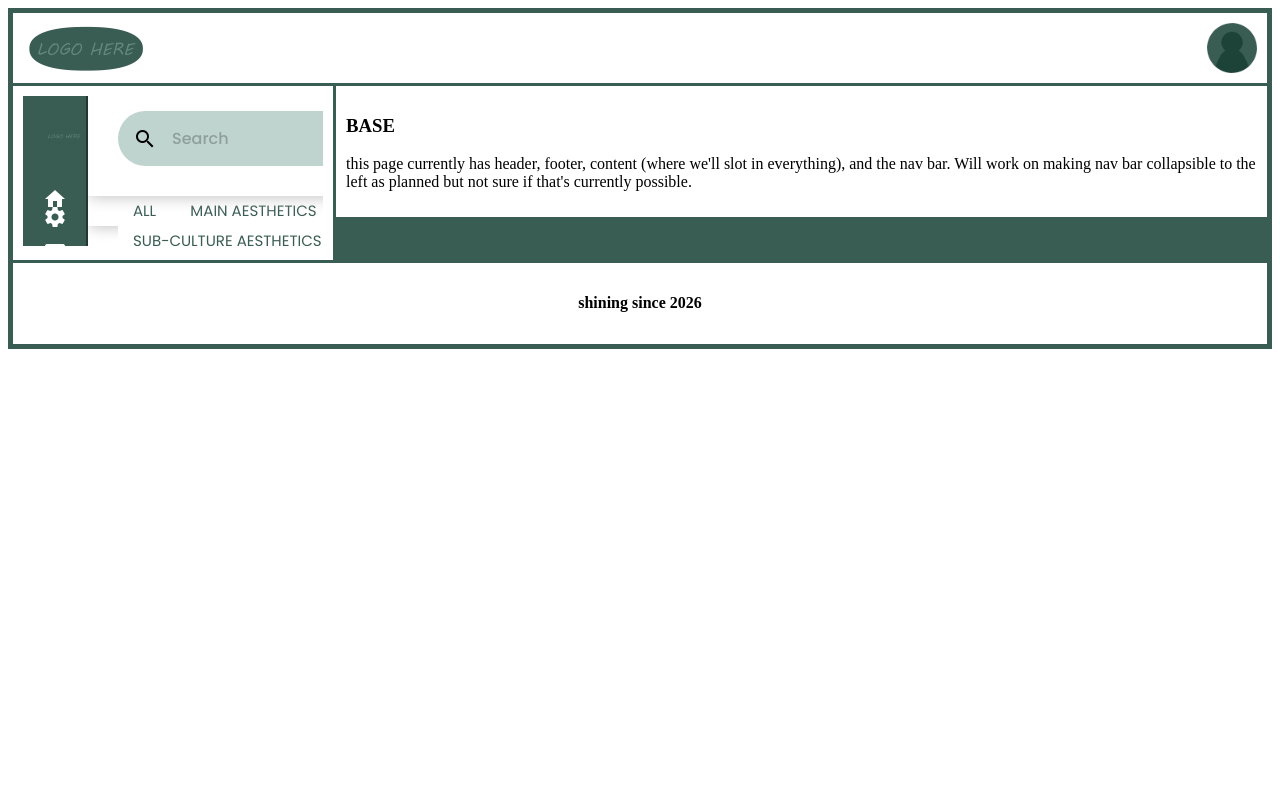
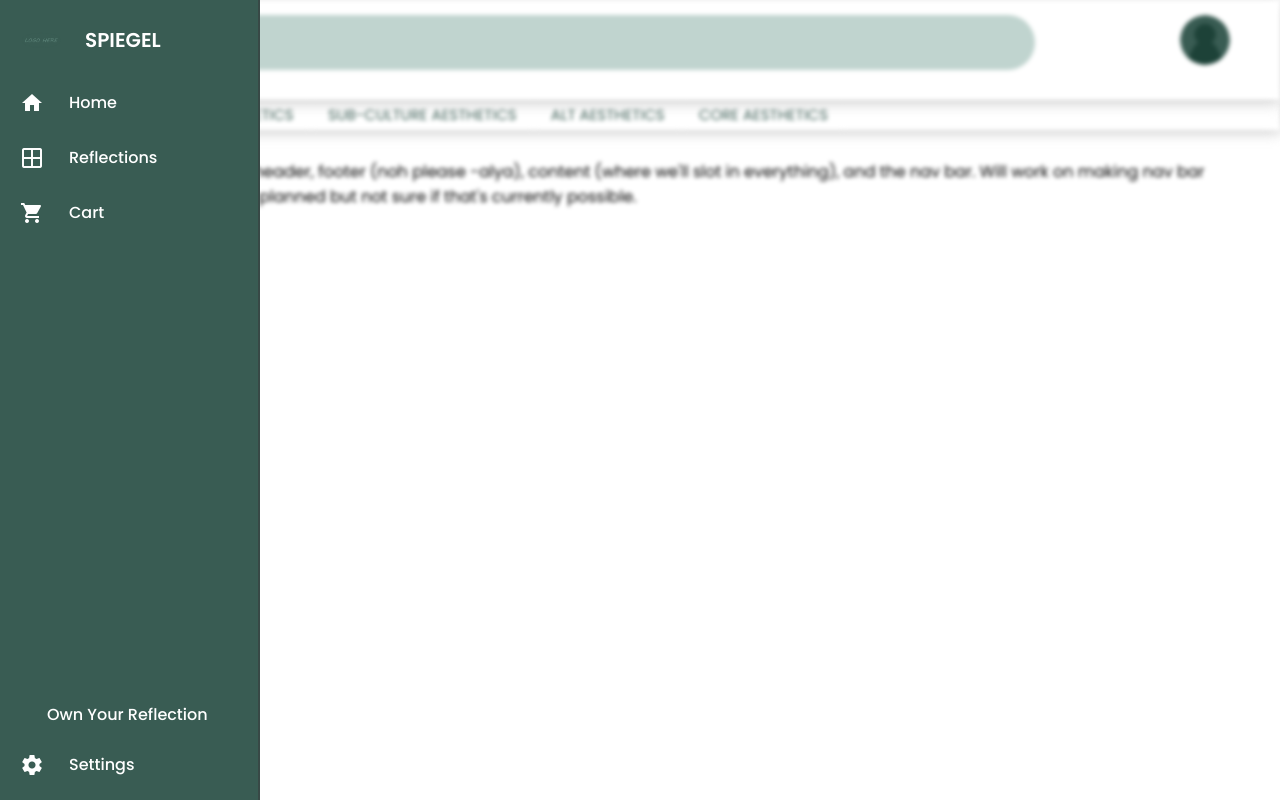
Before and after one commit to SpiegelTeam/Spiegel, a PHP site: page / in a window 1280 px wide. Run offline with PHP 8.4, Linux system fonts and the light colour scheme.

Commit message:
alya/navbar-fixed

```diff
--- a/assets/nav.html
+++ b/assets/nav.html
@@ -125,7 +125,10 @@
         </nav>
 
         <main>
-            <br><br><br><br><br><br><br><br><br><br><br><br><br><br><br><br><br><br><br><br><br><br><br><br><br><br><br><br><br><br><br><br><br><br><br><br><br><br><br><br><br><br><br><br><br><br><br><br>
+            <div class="content">
+                <h3>BASE</h3>
+                <p>this page currently has header, footer (noh please -alya), content (where we'll slot in everything), and the nav bar. Will work on making nav bar collapsible to the left as planned but not sure if that's currently possible.</p>
+            </div>
         </main>
 
         <script src="" async defer></script>
--- a/assets/navstyle.css
+++ /dev/null
@@ -1,234 +0,0 @@
-@import url('https://fonts.googleapis.com/css2?family=Poppins:ital,wght@0,100;0,200;0,300;0,400;0,500;0,600;0,700;0,800;0,900;1,100;1,200;1,300;1,400;1,500;1,600;1,700;1,800;1,900&family=Roboto:ital,wght@0,100..900;1,100..900&display=swap');
-
-* {
-    margin: 0;
-    padding: 0;
-    box-sizing: border-box;
-    font-family: "Poppins", sans-serif;
-}
-
-body {
-    min-height: 100vh;
-    display: grid;
-    margin: 0;
-    grid-template-columns: 65px 1fr;
-    grid-template-areas: auto 1fr;
-    grid-template-areas:
-    "sidebar navbar"
-    "sidebar categories"
-    "sidebar main";
-}
-
-.sidebar {
-    grid-area: sidebar;
-    position: fixed;
-    top: 0;
-    left: 0;
-    height: 100%;
-    width: 65px;
-    display: flex;
-    flex-direction: column;
-    overflow-x: hidden;
-    background: #395c53;
-    padding: 25px 20px;
-    transition: all 0.4s ease;
-    border-right: 2px solid #223632;
-    z-index: 999;
-}
-
-.sidebar:hover {
-    width: 260px;
-}
-
-.sidebar:hover ~ .navbar, .sidebar:hover ~ main {
-    filter: blur(2px);
-}
-
-.sidebar-header {
-    display: flex;
-    align-items: center;
-}
-
-.sidebar-header img {
-    width: 42px;
-    border-radius: 50%;
-}
-
-.sidebar-header h2 {
-    font-size:  1.25rem;
-    font-weight: 600;
-    color: #fff;
-    margin-left: 23px;
-}
-
-.sidebar-links {
-    list-style: none;
-    margin-top: 20px;
-
-}
-
-.sidebar-links h4 {
-    color: #fff;
-    font-weight: 500;
-    margin: 10px 0;
-    white-space: nowrap;
-    margin-left: 27px;
-    position: relative;
-}
-
-.sidebar-links h4 span {
-    opacity: 0;
-    transition: all 0.2s ease;
-}
-
-.sidebar:hover .sidebar-links h4 span {
-    opacity: 1;
-}
-
-.sidebar-links li a {
-    display: flex;
-    align-items: center;
-    gap: 0 25px;
-    color: #fff;
-    font-weight: 500;
-    padding: 15px 0px;
-    white-space: nowrap;
-    text-decoration: none;
-
-}
-
-.sidebar-links .sidebar-bottom {
-    position: absolute;
-    bottom: 1%;
-    width: 85%;
-}
-
-.sidebar-links li a:hover {
-    background: #ffffff2d;
-    color: #fff;
-    border-radius: 4px;
-}
-
-.navbar {
-    grid-area: navbar;
-    position: sticky;
-    top: 0;
-    height: 100px;
-    width: 100%;
-    background-color: #fff;
-    box-shadow: 1px 1px 15px silver;
-    z-index: 1;
-    padding-left: 20px;
-    padding-top: 5px;
-}
-
-.navbar-links {
-    padding: 10px;
-}
-
-.search {
-    --padding: 15px;
-
-    width: max-content;
-    display: flex;
-    align-items: center;
-    padding: var(--padding);
-    border-radius: 28px;
-    background: #c0d4cf;
-    width: 80%;
-    transition: all .2s ease;
-}
-
-.search:hover {
-    background: #90a7a0;
-}
-
-.search-input {
-    font-size: 16px;
-    font-family: "Poppins", sans-serif;
-    font-weight: 500;
-    margin-left: var(--padding);
-    outline: none;
-    border: none;
-    background: transparent;
-    flex: 1;
-}
-
-.search-input::placeholder {
-    color: rgba(0, 0, 0, 0.25);
-}
-
-.user-account {
-    display: flex;
-    position: absolute;
-    right: 0;
-    top: 15px;
-    margin-right: 50px;
-}
-
-.user-profile img {
-    width: 50px;
-    border-radius: 50%;
-}
-
-.categories {
-    grid-area: categories;
-    height: 30px;
-    box-shadow: 1px 1px 15px silver;
-}
-
-.categories ul {
-    float: left;
-    margin-left: 30px;
-    list-style: none;
-}
-
-.categories ul li {
-    display: inline-block;
-}
-
-.categories ul li a {
-    color:#395c53;
-    display: block;
-    padding: 0 15px;
-    line-height: 30px;
-    font-size: 15px;
-    background: #fff;
-    text-decoration: none;
-    transition: .5s;
-}
-
-.categories ul li a:hover, a.active {
-    color: #56b49d;
-}
-
-.categories ul ul {
-    position: absolute;
-    top: 135px;
-    border: 2px solid #395c53;
-    border-top: none;
-    visibility: hidden;
-}
-
-.categories ul li:hover > ul{
-    top: 125px;
-    opacity: 1;
-    visibility: visible;
-    transition: .3s linear;
-}
-
-.categories ul ul li {
-    width: 150px;
-    display: list-item;
-    position: relative;
-    border: 1px solid #90a7a0;
-    border-top: none;
-}
-
-.categories ul ul li a {
-    line-height: 40px;
-}
-
-main {
-    grid-area: main;
-}
--- a/index.html
+++ b/index.html
@@ -3,33 +3,134 @@
     <head>
         <meta charset="utf-8">
         <meta http-equiv="X-UA-Compatible" content="IE=edge">
-        <title>SPIEGEL: OWN YOUR REFLECTION</title>
+        <title></title>
         <meta name="description" content="">
         <meta name="viewport" content="width=device-width, initial-scale=1">
+        <link href="https://fonts.googleapis.com/icon?family=Material+Icons"rel="stylesheet">
         <link rel="stylesheet" href="style.css">
     </head>
     <body>
+        <aside class="sidebar">
+            <div class="sidebar-header">
+                <img src="../images/logo.png" alt="logo">
+                <h2>SPIEGEL</h2>
+            </div>
 
-    <div class="container">
+            <ul class="sidebar-links">
+                <li>
+                    <a href="#">
+                        <span class="material-icons">
+                        home
+                        </span>
+                        Home
+                    </a>
+                </li>
+                <li>
+                    <a href="#">
+                        <span class="material-icons">
+                            window
+                        </span>
+                        Reflections
+                    </a>
+                </li>
+                <li>
+                    <a href="#">
+                        <span class="material-icons">
+                            shopping_cart
+                        </span>
+                        Cart
+                    </a>
+                </li>
+                <div class="sidebar-bottom">
+                    <h4><span>Own Your Reflection</span></h4>
+                <li>
+                    <a href="#">
+                        <span class="material-icons">
+                            settings
+                        </span>
+                        Settings
+                    </a>
+                </li>
+                </div>
+            </ul>
+        </aside>
 
-        <div class="header">
-            <a href="index.html"><img src="images/logo.png" style="height:50px; width:125px; float: left;"></a>
+        <nav class="navbar">
+            <ul class="navbar-links">
+                <form>
+                    <div class="search">
+                        <span class="search-icon material-icons">search</span>
+                        <input class="search-input" type="search" placeholder="Search">
+                    </div>
+                </form>
+                <div class="user-account">
+                    <div class="user-profile">
+                        <img src="../images/account_draft.png" alt="Profile">
+                    </div>
+                    <div class="user-detail">
+                    </div>
+                </div>
+            </ul>
+        </nav>
 
-            <a href="pages\account.html"><img src="images/account_draft.png" style="height:50px; width:50px; float: right; margin-left: 10px;"></a>
-        </div>
+        <nav class="categories">
+            <ul>
+                <li><a class="active" href="#">ALL</a></li>
+                <li><a href="#">MAIN AESTHETICS
+                    <ul>
+                        <li><a href="#">Casual</a></li>
+                        <li><a href="#">Formal</a></li>
+                        <li><a href="#">Streetwear</a></li>
+                        <li><a href="#">Y2K</a></li>
+                        <li><a href="#">Indie</a></li>
+                        <li><a href="#">Kawaii</a></li>
+                        <li><a href="#">Baddie</a></li>
+                        <li><a href="#">Visco</a></li>
+                        <li><a href="#">80s & 90s</a></li>
+                        <li><a href="#">Vintage</a></li>
+                    </ul>
+                </a></li>
+                <li><a href="#">SUB-CULTURE AESTHETICS</a>
+                    <ul>
+                        <li><a href="#">Academia</a></li>
+                        <li><a href="#">Coquette</a></li>
+                        <li><a href="#">Soft Boy</a></li>
+                        <li><a href="#">Soft Girl</a></li>
+                        <li><a href="#">Wednesday</a></li>
+                        <li><a href="#">Korean</a></li>
+                        <li><a href="#">Art Hoe</a></li>
+                    </ul>
+                </li>
+                <li><a href="#">ALT AESTHETICS</a>
+                    <ul>
+                        <li><a href="#">Grunge</a></li>
+                        <li><a href="#">E-Girl</a></li>
+                        <li><a href="#">Goth</a></li>
+                        <li><a href="#">Pastel</a></li>
+                        <li><a href="#">Edgy</a></li>
+                    </ul>
+                </li>
+                <li><a href="#">CORE AESTHETICS</a>
+                    <ul>
+                        <li><a href="#">Sanriocore</a></li>
+                        <li><a href="#">Cottagecore</a></li>
+                        <li><a href="#">Kidcore</a></li>
+                        <li><a href="#">Goblincore</a></li>
+                        <li><a href="#">Fairycore</a></li>
+                        <li><a href="#">Angelcore</a></li>
+                        <li><a href="#">Grandmacore</a></li>
+                    </ul>
+                </li>
+            </ul>
+        </nav>
 
-        <div class="nav">
-            <iframe src="assets/nav.html" style="border:none;"></iframe>
-        </div>
-
-        <div class="content">
-            <h3>BASE</h3>
-            <p>this page currently has header, footer, content (where we'll slot in everything), and the nav bar. Will work on making nav bar collapsible to the left as planned but not sure if that's currently possible.</p>
-        </div>
-
-        <div class="footer"><h4>shining since 2026</h4></div>
-
-        </div>
+        <main>
+            <div class="content">
+                <h3>BASE</h3>
+                <p>this page currently has header, footer (noh please -alya), content (where we'll slot in everything), and the nav bar. Will work on making nav bar collapsible to the left as planned but not sure if that's currently possible.</p>
+            </div>
+        </main>
 
         <script src="" async defer></script>
     </body>
+</html>
--- a/style.css
+++ b/style.css
@@ -1,39 +1,245 @@
-.container {
-  display: grid;
-  grid-template-areas:
-    "header header"
-    "menu content"
-    "footer footer";
-  grid-template-columns: 1fr 3fr;
-  gap: 3px;
-  padding: 5px;
-  background-color:#395c53;
-}
-.container div {
-  background-color: white;
-  padding: 10px;
-}
-.container div.header {
-  grid-area: header;
-  text-align: center;
-}
-.container div.nav {
-  grid-area: menu;
-  height:max-content;
-}
-.container div.content {
-  grid-area: content;
-  height:max-content;
-}
-.container div.footer {
-  grid-area: footer;
-  text-align: center;
+@import url('https://fonts.googleapis.com/css2?family=Poppins:ital,wght@0,100;0,200;0,300;0,400;0,500;0,600;0,700;0,800;0,900;1,100;1,200;1,300;1,400;1,500;1,600;1,700;1,800;1,900&family=Roboto:ital,wght@0,100..900;1,100..900&display=swap');
+
+* {
+    margin: 0;
+    padding: 0;
+    box-sizing: border-box;
+    font-family: "Poppins", sans-serif;
 }
 
-ul > :last-child {
-  margin-top: auto;
+body {
+    min-height: 100vh;
+    display: grid;
+    margin: 0;
+    grid-template-columns: 65px 1fr;
+    grid-template-areas: auto auto 1fr 1fr;
+    grid-template-rows: auto auto 1fr;
+    grid-template-areas:
+    "sidebar navbar"
+    "sidebar categories"
+    "sidebar main";
 }
 
-li {
-  font-size: 20px;
+.sidebar {
+    grid-area: sidebar;
+    position: fixed;
+    top: 0;
+    left: 0;
+    height: 100%;
+    width: 65px;
+    display: flex;
+    flex-direction: column;
+    overflow-x: hidden;
+    background: #395c53;
+    padding: 25px 20px;
+    transition: all 0.4s ease;
+    border-right: 2px solid #384946;
+    z-index: 999;
 }
+
+.sidebar:hover {
+    width: 260px;
+}
+
+.sidebar:hover ~ .navbar, .sidebar:hover ~ main, .sidebar:hover ~ .categories {
+    filter: blur(2px);
+}
+
+.sidebar-header {
+    display: flex;
+    align-items: center;
+}
+
+.sidebar-header img {
+    width: 42px;
+    border-radius: 50%;
+}
+
+.sidebar-header h2 {
+    font-size:  1.25rem;
+    font-weight: 600;
+    color: #fff;
+    margin-left: 23px;
+}
+
+.sidebar-links {
+    list-style: none;
+    margin-top: 20px;
+
+}
+
+.sidebar-links h4 {
+    color: #fff;
+    font-weight: 500;
+    margin: 10px 0;
+    white-space: nowrap;
+    margin-left: 27px;
+    position: relative;
+}
+
+.sidebar-links h4 span {
+    opacity: 0;
+    transition: all 0.2s ease;
+}
+
+.sidebar:hover .sidebar-links h4 span {
+    opacity: 1;
+}
+
+.sidebar-links li a {
+    display: flex;
+    align-items: center;
+    gap: 0 25px;
+    color: #fff;
+    font-weight: 500;
+    padding: 15px 0px;
+    white-space: nowrap;
+    text-decoration: none;
+
+}
+
+.sidebar-links .sidebar-bottom {
+    position: absolute;
+    bottom: 1%;
+    width: 85%;
+}
+
+.sidebar-links li a:hover {
+    background: #ffffff2d;
+    color: #fff;
+    border-radius: 4px;
+}
+
+.navbar {
+    grid-area: navbar;
+    position: sticky;
+    top: 0;
+    height: 100px;
+    width: 100%;
+    background-color: #fff;
+    box-shadow: 1px 1px 15px silver;
+    z-index: 1;
+    padding-left: 20px;
+    padding-top: 5px;
+}
+
+.navbar-links {
+    padding: 10px;
+}
+
+.search {
+    --padding: 15px;
+
+    width: max-content;
+    display: flex;
+    align-items: center;
+    padding: var(--padding);
+    border-radius: 28px;
+    background: #c0d4cf;
+    width: 80%;
+    transition: all .2s ease;
+}
+
+.search:hover {
+    background: #90a7a0;
+}
+
+.search-input {
+    font-size: 16px;
+    font-family: "Poppins", sans-serif;
+    font-weight: 500;
+    margin-left: var(--padding);
+    outline: none;
+    border: none;
+    background: transparent;
+    flex: 1;
+}
+
+input[type=search]::-ms-clear { display: none; width : 0; height: 0; }
+input[type=search]::-ms-reveal { display: none; width : 0; height: 0; }
+input[type="search"]::-webkit-search-decoration,
+input[type="search"]::-webkit-search-cancel-button,
+input[type="search"]::-webkit-search-results-button,
+input[type="search"]::-webkit-search-results-decoration {
+    display: none;
+}
+
+
+.search-input::placeholder {
+    color: rgba(0, 0, 0, 0.25);
+}
+
+.user-account {
+    display: flex;
+    position: absolute;
+    right: 0;
+    top: 15px;
+    margin-right: 50px;
+}
+
+.user-profile img {
+    width: 50px;
+    border-radius: 50%;
+}
+
+.categories {
+    grid-area: categories;
+    height: 30px;
+    box-shadow: 1px 1px 15px silver;
+}
+
+.categories ul {
+    float: left;
+    margin-left: 30px;
+    list-style: none;
+}
+
+.categories ul li {
+    display: inline-block;
+}
+
+.categories ul li a {
+    color:#395c53;
+    display: block;
+    padding: 0 15px;
+    line-height: 30px;
+    font-size: 15px;
+    background: #fff;
+    text-decoration: none;
+}
+
+.categories ul li a:hover, a.active {
+    color: #56b49d;
+    transition: 0.5s;
+}
+
+.categories ul ul {
+    position: absolute;
+    top: 135px;
+    border: 2px solid #395c53;
+    border-top: none;
+    visibility: hidden;
+}
+
+.categories ul li:hover > ul{
+    top: 125px;
+    opacity: 1;
+    visibility: visible;
+    transition: .3s linear;
+}
+
+.categories ul ul li {
+    width: 150px;
+    display: list-item;
+    position: relative;
+    border: 1px solid #90a7a0;
+    border-top: none;
+}
+
+.categories ul ul li a {
+    line-height: 40px;
+}
+
+main {
+    grid-area: main;
+}
```
Also changed, not shown: backups/index.html (added, +35 -0 lines), backups/style.css (added, +39 -0 lines), backups/nav3.html (renamed from assets/backup/backup2/nav.html), backups/nav3style.css (renamed from assets/backup/navstyle.css), backups/nav4.html (renamed from assets/backup/nav.html), backups/nav4style.css (renamed from assets/backup/backup2/navstyle.css).
